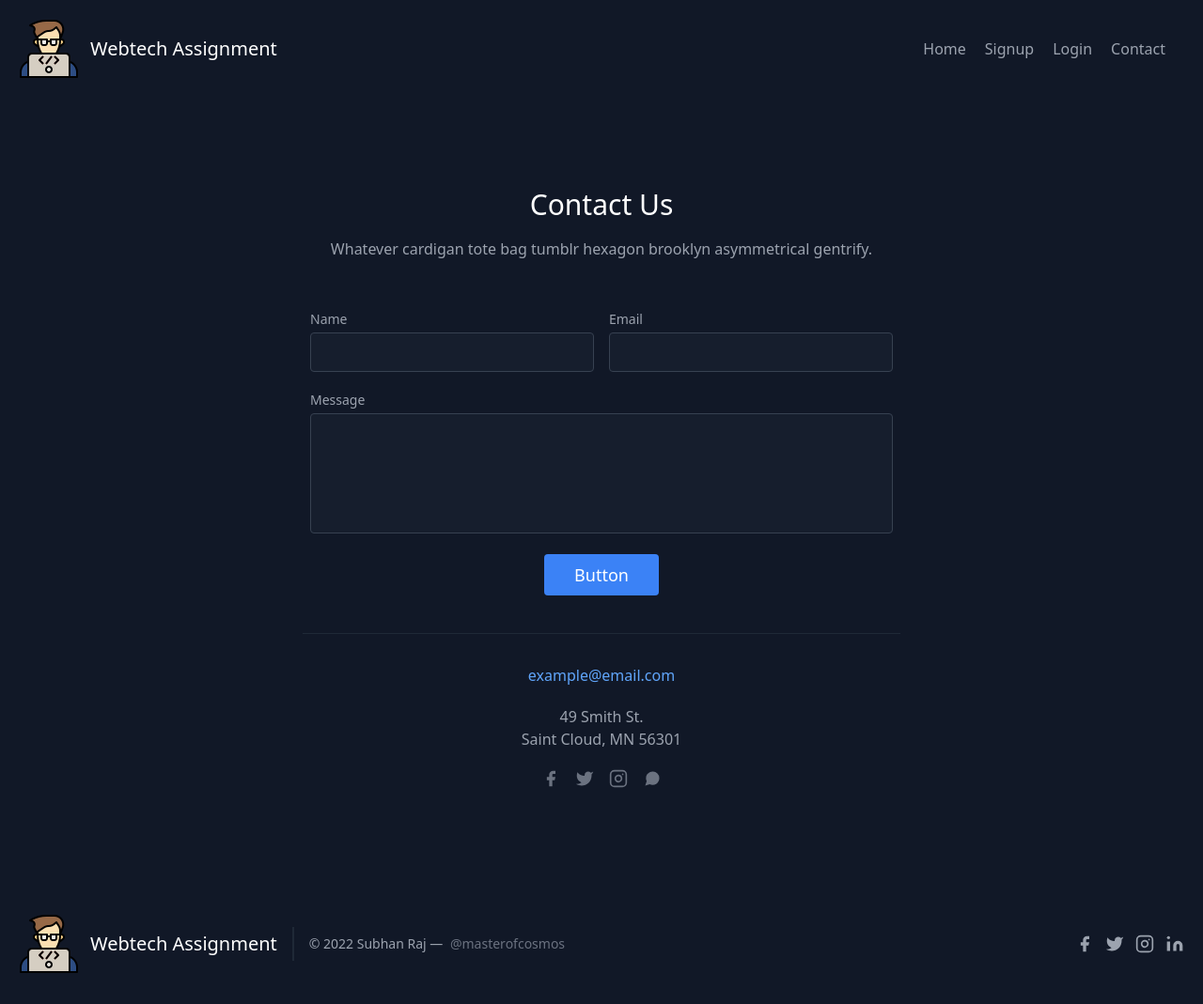
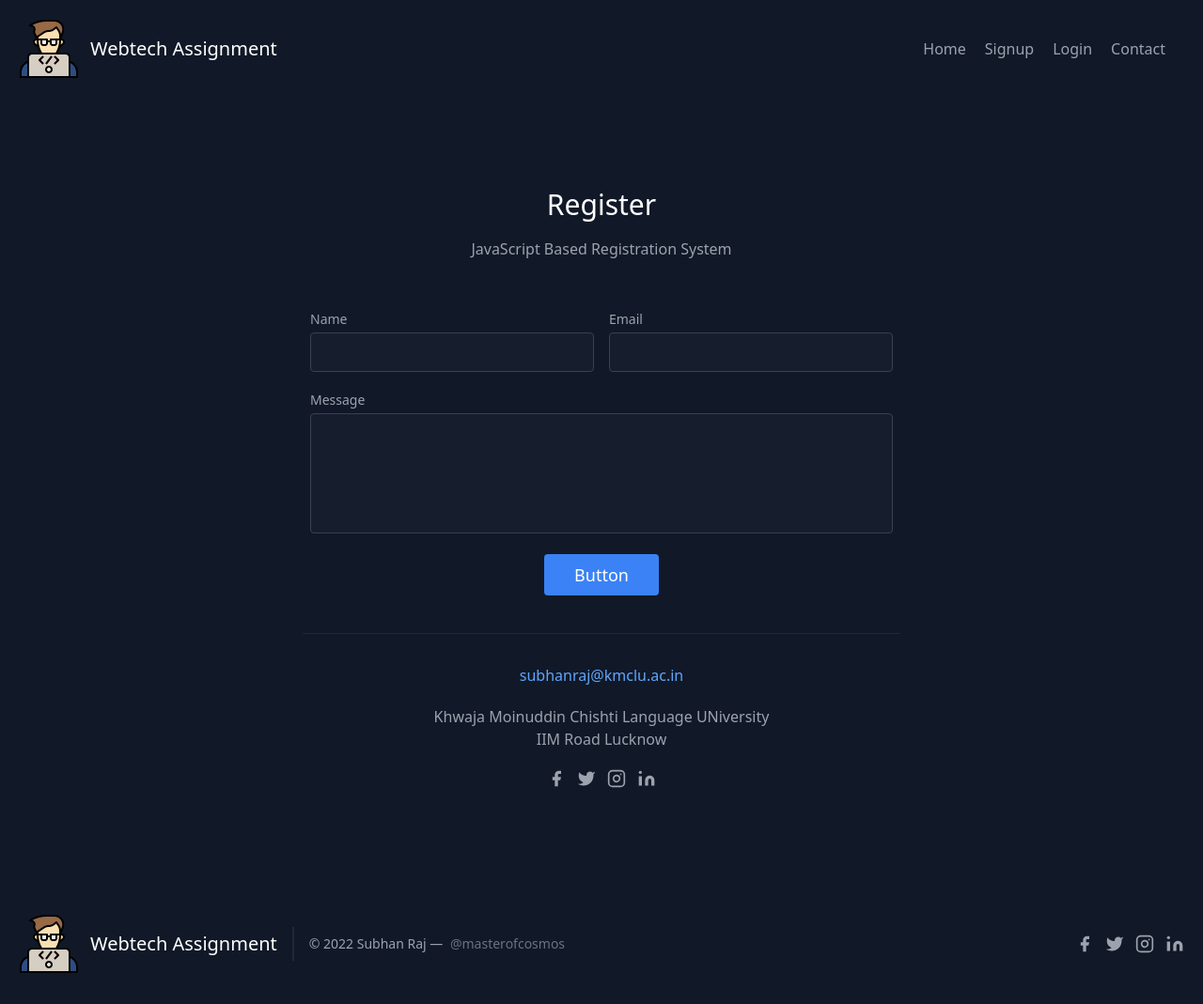
Before and after one commit to SubhanRaj/webtech-practical, a plain HTML site: page signup.html in a window 1280 px wide. Shown: the whole page at 94% size. Drawn offline with nearby package versions, Linux system fonts and the light colour scheme.

Commit message:
Update Links

```diff
--- a/signup.html
+++ b/signup.html
@@ -13,6 +13,7 @@
     <link rel="manifest" href="./favicon/site.webmanifest">
     <title>Webtech Assignment || Signup</title>
 </head>
+
 <body>
     <!-- header -->
     <header class="text-gray-400 bg-gray-900 body-font">
@@ -33,9 +34,8 @@
     <section class="text-gray-400 bg-gray-900 body-font relative">
         <div class="container px-5 py-24 mx-auto">
             <div class="flex flex-col text-center w-full mb-12">
-                <h1 class="sm:text-3xl text-2xl font-medium title-font mb-4 text-white">Contact Us</h1>
-                <p class="lg:w-2/3 mx-auto leading-relaxed text-base">Whatever cardigan tote bag tumblr hexagon brooklyn
-                    asymmetrical gentrify.</p>
+                <h1 class="sm:text-3xl text-2xl font-medium title-font mb-4 text-white">Register</h1>
+                <p class="lg:w-2/3 mx-auto leading-relaxed text-base">JavaScript Based Registration System</p>
             </div>
             <div class="lg:w-1/2 md:w-2/3 mx-auto">
                 <div class="flex flex-wrap -m-2">
@@ -65,18 +65,18 @@
                             class="flex mx-auto text-white bg-blue-500 border-0 py-2 px-8 focus:outline-none hover:bg-blue-600 rounded text-lg">Button</button>
                     </div>
                     <div class="p-2 w-full pt-8 mt-8 border-t border-gray-800 text-center">
-                        <a class="text-blue-400">example@email.com</a>
-                        <p class="leading-normal my-5">49 Smith St.
-                            <br>Saint Cloud, MN 56301
+                        <a href="mailto:subhanraj@kmclu.ac.in" class="text-blue-400">subhanraj@kmclu.ac.in</a>
+                        <p class="leading-normal my-5">Khwaja Moinuddin Chishti Language UNiversity
+                            <br>IIM Road Lucknow
                         </p>
                         <span class="inline-flex">
-                            <a class="text-gray-500">
+                            <a class="text-gray-400" href="https://www.facebook.com/masterofcosmos" target="_blank">
                                 <svg fill="currentColor" stroke-linecap="round" stroke-linejoin="round" stroke-width="2"
                                     class="w-5 h-5" viewBox="0 0 24 24">
                                     <path d="M18 2h-3a5 5 0 00-5 5v3H7v4h3v8h4v-8h3l1-4h-4V7a1 1 0 011-1h3z"></path>
                                 </svg>
                             </a>
-                            <a class="ml-4 text-gray-500">
+                            <a class="ml-3 text-gray-400" href="https://www.twitter.com/SubhanRaj2002" target="_blank">
                                 <svg fill="currentColor" stroke-linecap="round" stroke-linejoin="round" stroke-width="2"
                                     class="w-5 h-5" viewBox="0 0 24 24">
                                     <path
@@ -84,19 +84,22 @@
                                     </path>
                                 </svg>
                             </a>
-                            <a class="ml-4 text-gray-500">
+                            <a class="ml-3 text-gray-400" href="https://www.instagram.com/masterofcosmos"
+                                target="_blank">
                                 <svg fill="none" stroke="currentColor" stroke-linecap="round" stroke-linejoin="round"
                                     stroke-width="2" class="w-5 h-5" viewBox="0 0 24 24">
                                     <rect width="20" height="20" x="2" y="2" rx="5" ry="5"></rect>
                                     <path d="M16 11.37A4 4 0 1112.63 8 4 4 0 0116 11.37zm1.5-4.87h.01"></path>
                                 </svg>
                             </a>
-                            <a class="ml-4 text-gray-500">
-                                <svg fill="currentColor" stroke-linecap="round" stroke-linejoin="round" stroke-width="2"
-                                    class="w-5 h-5" viewBox="0 0 24 24">
-                                    <path
-                                        d="M21 11.5a8.38 8.38 0 01-.9 3.8 8.5 8.5 0 01-7.6 4.7 8.38 8.38 0 01-3.8-.9L3 21l1.9-5.7a8.38 8.38 0 01-.9-3.8 8.5 8.5 0 014.7-7.6 8.38 8.38 0 013.8-.9h.5a8.48 8.48 0 018 8v.5z">
+                            <a class="ml-3 text-gray-400" href="https://www.linkedin.com/in/subhanraj2002/"
+                                target="_blank">
+                                <svg fill="currentColor" stroke="currentColor" stroke-linecap="round"
+                                    stroke-linejoin="round" stroke-width="0" class="w-5 h-5" viewBox="0 0 24 24">
+                                    <path stroke="none"
+                                        d="M16 8a6 6 0 016 6v7h-4v-7a2 2 0 00-2-2 2 2 0 00-2 2v7h-4v-7a6 6 0 016-6zM2 9h4v12H2z">
                                     </path>
+                                    <circle cx="4" cy="4" r="2" stroke="none"></circle>
                                 </svg>
                             </a>
                         </span>
@@ -153,6 +156,6 @@
         </div>
     </footer>
 
-    </body>
+</body>
 
-    </html>
+</html>
```
